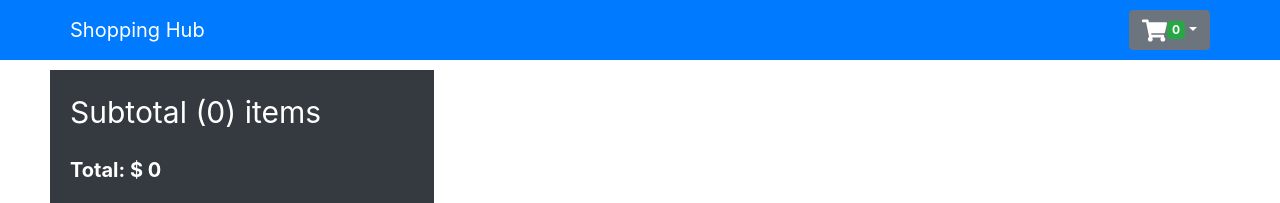
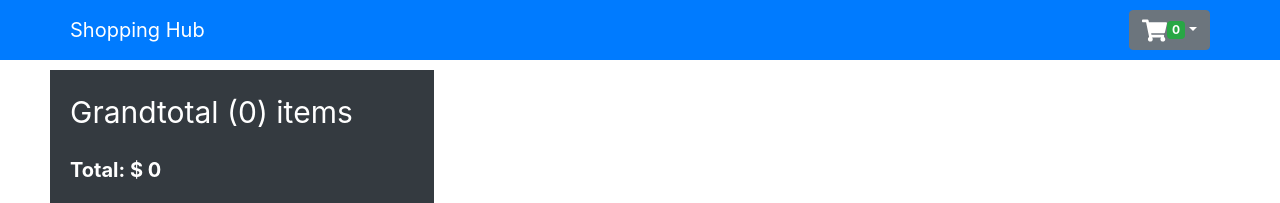
Before and after one commit to ankushmalik1/ecommerce, a React (Create React App) app: page /cart in a window 1280 px wide. Shown: the top 203 px of the page. Built offline with nearby package versions, Linux system fonts and the light colour scheme.

Commit message:
Info Updated

```diff
--- a/src/screens/cartPage/component/Cart.js
+++ b/src/screens/cartPage/component/Cart.js
@@ -1,8 +1,8 @@
-import React, { useState, useEffect } from 'react'
+import React, { useState, useEffect } from "react";
 import { Button, Col, Form, Image, ListGroup, Row } from "react-bootstrap";
-import { CartState } from '../../../context/Context';
-import { AiFillDelete } from 'react-icons/ai';
-import { Link } from 'react-router-dom';
+import { CartState } from "../../../context/Context";
+import { AiFillDelete } from "react-icons/ai";
+import { Link } from "react-router-dom";
 
 const Cart = () => {
   const {
@@ -70,7 +70,7 @@ const Cart = () => {
         </ListGroup>
       </div>
       <div className="filters summary">
-                <span className="title">Subtotal ({cart.length}) items</span>
+        <span className="title">Grandtotal ({cart.length}) items</span>
         <span style={{ fontWeight: 700, fontSize: 20 }}>Total: $ {total}</span>
         <Link to="/checkout/shipping">
           <Button type="button" disabled={cart.length === 0}>
@@ -79,7 +79,7 @@ const Cart = () => {
         </Link>
       </div>
     </div>
-    )
-}
+  );
+};
 
-export default Cart
+export default Cart;
```
Lines whose indentation alone changed are shown as unchanged.
